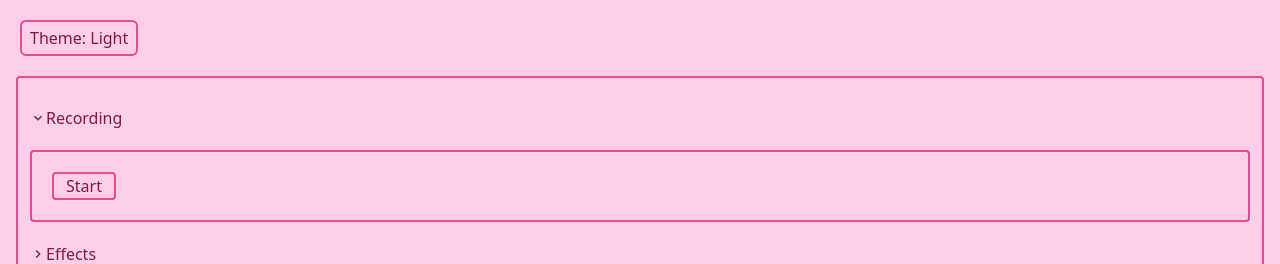
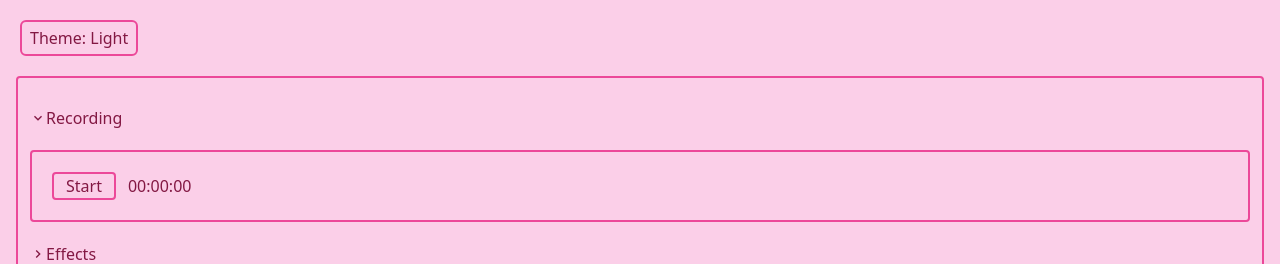
Before and after one commit to daveknapik/tone-drone, a React (Vite) app: page / in a window 1280 px wide. Shown: the top 264 px of the page. Built offline with nearby package versions, Linux system fonts and the light colour scheme.

Commit message:
Basic recording timer added

```diff
--- a/package.json
+++ b/package.json
@@ -17,6 +17,7 @@
     "react": "^18.2.0",
     "react-dom": "^18.2.0",
     "react-icons": "^5.2.1",
+    "react-timer-hook": "^3.0.7",
     "tone": "^14.9.17",
     "usehooks-ts": "^3.1.0"
   },
--- a/src/components/Recorder.tsx
+++ b/src/components/Recorder.tsx
@@ -1,6 +1,10 @@
 import * as Tone from "tone";
 import { clsx } from "clsx";
+import { useStopwatch } from "react-timer-hook";
+
 import Heading from "./Heading";
+import Timer from "./Timer";
+
 import { useState, MutableRefObject, Fragment } from "react";
 
 interface RecorderProps {
@@ -11,6 +15,14 @@ function Recorder({ recorder }: RecorderProps) {
   const [isRecording, setIsRecording] = useState(false);
   const [expandRecording, setExpandRecording] = useState(true);
   const [url, setUrl] = useState("");
+  const {
+    seconds,
+    minutes,
+    hours,
+    start: startStopwatch,
+    pause: pauseStopwatch,
+    reset: resetStopwatch,
+  } = useStopwatch();
 
   const toggleExpandRecording = (): void => {
     setExpandRecording((prev) => !prev);
@@ -22,9 +34,12 @@ function Recorder({ recorder }: RecorderProps) {
       if (recording) {
         setUrl(URL.createObjectURL(recording));
       }
+      pauseStopwatch();
       setIsRecording(false);
     } else {
       void recorder?.current?.start();
+      resetStopwatch();
+      startStopwatch();
       setIsRecording(true);
     }
   };
@@ -64,6 +79,7 @@ function Recorder({ recorder }: RecorderProps) {
                 </a>
               </Fragment>
             )}
+            <Timer hours={hours} minutes={minutes} seconds={seconds} />
           </div>
           {url && !isRecording && (
             <div className="text-sm mt-2">
--- /dev/null
+++ b/src/components/Timer.tsx
@@ -0,0 +1,25 @@
+interface TimerProps {
+  hours: number;
+  minutes: number;
+  seconds: number;
+}
+
+function Timer({ hours, minutes, seconds }: TimerProps) {
+  const timeLocale = {
+    region: "en-US",
+    options: {
+      minimumIntegerDigits: 2,
+      useGrouping: false,
+    },
+  };
+
+  return (
+    <div>
+      {hours.toLocaleString(timeLocale.region, timeLocale.options)}:
+      {minutes.toLocaleString(timeLocale.region, timeLocale.options)}:
+      {seconds.toLocaleString(timeLocale.region, timeLocale.options)}
+    </div>
+  );
+}
+
+export default Timer;
```
Also changed, not shown: 1 other file (tests, documents, lock files or other folders).
